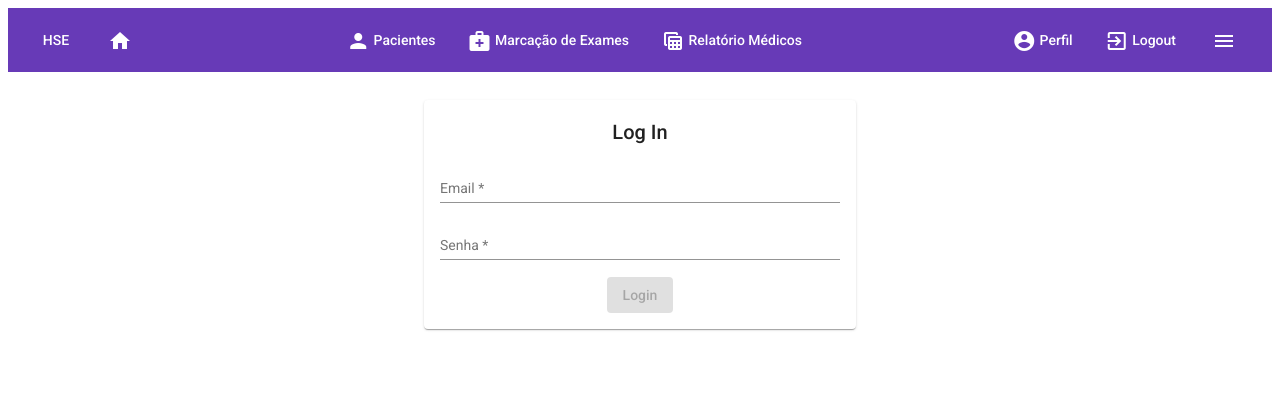
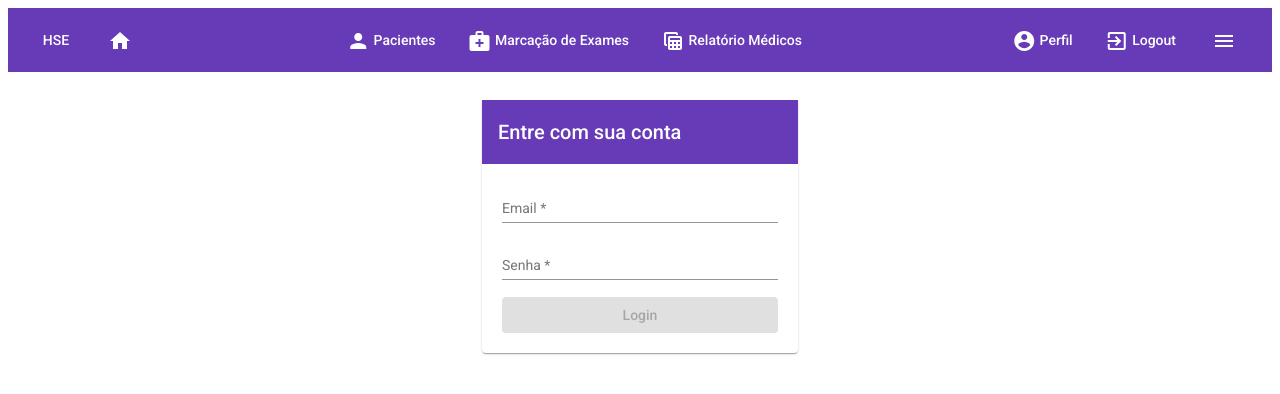
Before and after one commit to matheusaragaofs/hospital_system, an Angular app: page /login in a window 1280 px wide. Shown: the top 394 px of the page. Built offline with nearby package versions, Linux system fonts and the light colour scheme.

Commit message:
Change login component style, add a toolbar

```diff
--- a/src/app/login/login.component.html
+++ b/src/app/login/login.component.html
@@ -1,20 +1,20 @@
-<mat-card>
+<div fxLayoutAlign="center center" fxFlexFill>
+    <mat-card fxFlex="25">
+        <mat-toolbar color="primary">Entre com sua conta</mat-toolbar>
         <mat-card-content>
-        <form #loginForm="ngForm" (ngSubmit)="onSubmit()">
-            <h2>Log In</h2>
-
+            <form #loginForm="ngForm" fxLayout="column" fxLayoutAlign="stretch" (ngSubmit)="onSubmit()">
                 <mat-error *ngIf="!loginValid">
                     O email ou a senha não foram reconhecidos.
                 </mat-error>
 
                 <mat-form-field>
-                <input matInput placeholder="Email" [(ngModel)]="email" name="email" required>
+                    <input matInput placeholder="Email" type="email" [(ngModel)]="email" name="email" required>
                     <mat-error>
                         Por favor, digite um endereço de e-mail válido.
                     </mat-error>
                 </mat-form-field>
                 <mat-form-field>
-                <input matInput placeholder="Senha" [(ngModel)]="password" name="password" required>
+                    <input matInput placeholder="Senha" type="password" [(ngModel)]="password" name="password" required>
                     <mat-error>
                         Por favor, digite uma senha válida.
                     </mat-error>
@@ -26,3 +26,4 @@
             </form>
         </mat-card-content>
     </mat-card>
+</div>
--- a/src/app/login/login.component.sass
+++ b/src/app/login/login.component.sass
@@ -1,9 +1,12 @@
-h1
+form
+    padding: 20px
 
 mat-card
-    max-width: 400px
+    max-width: 600px
+    max-height: 400px
     margin: 2em auto
     text-align: center
+    padding: 0px
 
 mat-form-field
     display: block
```
Lines whose indentation alone changed are shown as unchanged.
